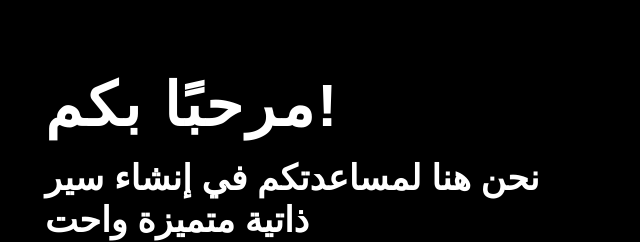
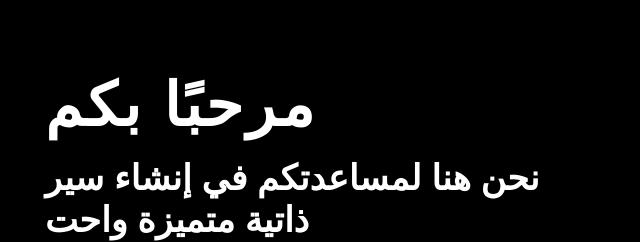
Before and after one commit to CVMastermind/cv-mastermind, a plain HTML site: page index.html in a window 1280 px wide. Shown: the part 147-389 px from the top of the page, 30-670 px from the left. Drawn offline with nearby package versions, Linux system fonts and the light colour scheme.

Commit message:
Update index.html

```diff
--- a/index.html
+++ b/index.html
@@ -55,7 +55,7 @@
                     <div class="col-sm-12 col-md-6">
                         <div class="hero-content">
                             <div class="hero-text">
-                                <h1>مرحبًا بكم!</h1>
+                                <h1>مرحبًا بكم</h1>
                                 <h2></h2>
                                 <div class="typed-text">نحن هنا لمساعدتكم في إنشاء سير ذاتية متميزة واحترافية. تفضلوا بزيارتنا للمزيد من المعلومات وللاطلاع على أعمالنا.</div>
 
```
